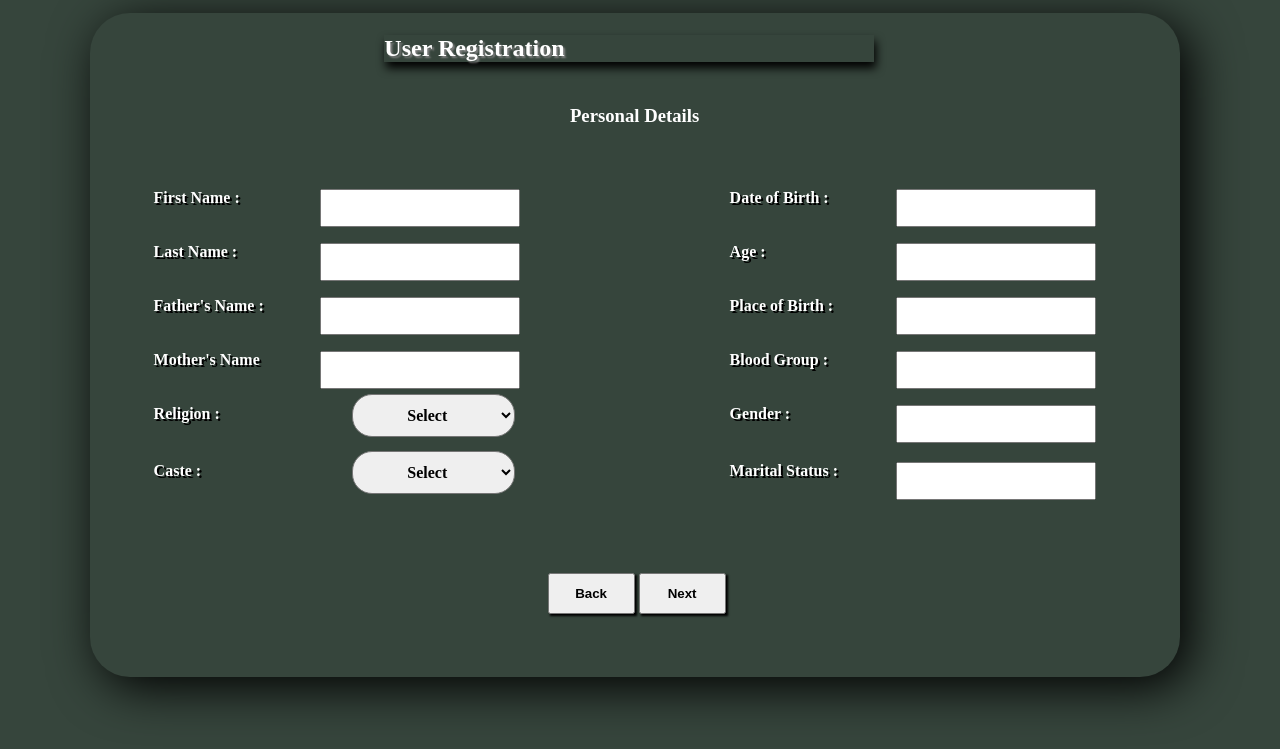
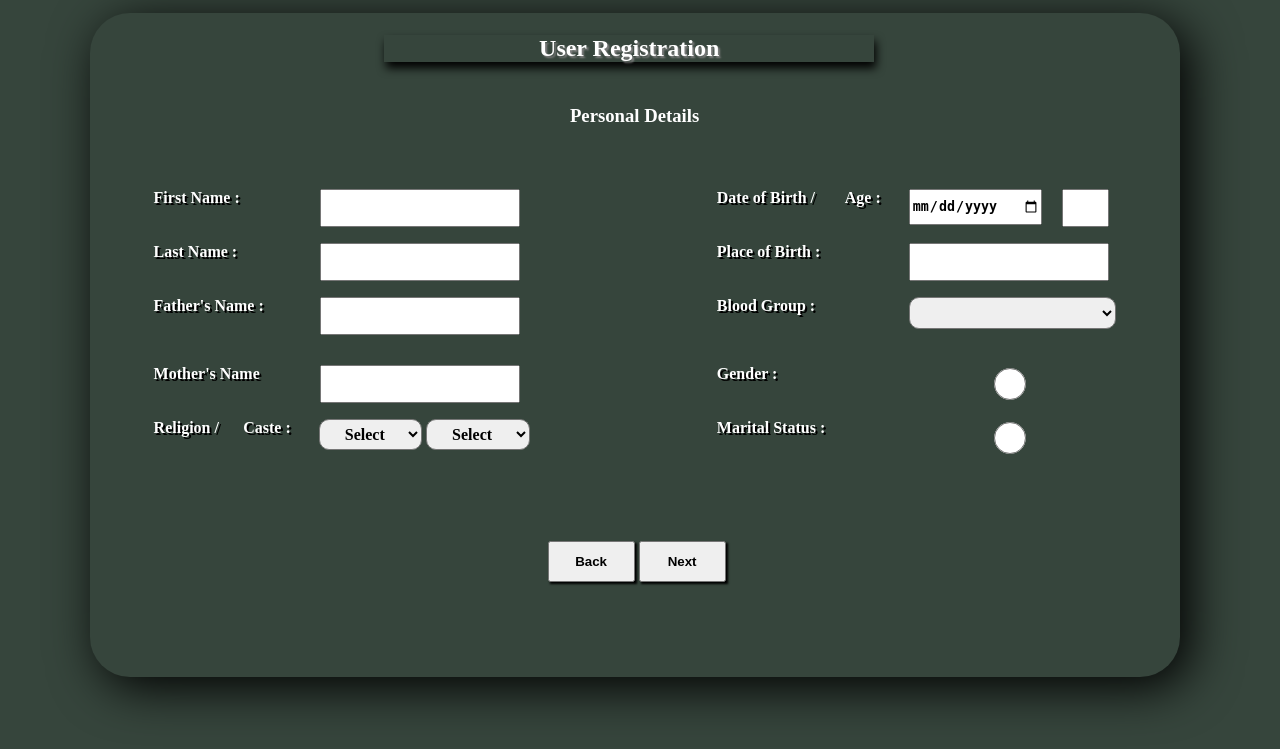
Before and after one commit to Shafi-Hub/vac-ppa, a Flask app: page /sign_up/ in a window 1280 px wide. Shown: the top 749 px of the page. Run offline with Flask 2, Linux system fonts and the light colour scheme; lists and menus that the app fills with data are empty.

Commit message:
signup page, personal information design radio button compleated

```diff
--- a/static/signup.css
+++ b/static/signup.css
@@ -14,6 +14,7 @@ body {
       margin-left: 27%;
       width: 45%;
       height: 7%;
+      text-align: center;
       box-shadow: 2px 6px 10px black;
 }
 
@@ -35,7 +36,7 @@ body {
      text-shadow: 2px 2px black;
      position: absolute;
      font-weight: bold;
-     left: 57%;
+     left: 56%;
 
  }
 
@@ -54,23 +55,23 @@ body {
      height: 4%;
      position: absolute;
      font-weight: bold;
-     left: 70%;
+     left: 71%;
      top: 10%
      margin: 1%;
 }
 
 .select_tab{
      font-family: Times New Roman;
-     width: 15%;
+     width: 9.5%;
      text-align: center;
-     padding: 1% 1%;
-     border-radius: 20px;
+     padding: .5% .5%;
+     border-radius: 10px;
      position: relative;
      top: 18%;
-     left: 25%;
+     left: 21%;
      font-weight: bold;
      font-size:  100%;
-     margin: -1%;
+     margin top: 1%;
 
 }
 
@@ -78,7 +79,7 @@ body {
 button{
       width: 8%;
       height: 6%;
-      padding: 1% 2%;
+      padding: 1% 1%;
       position: relative;
       top: 80%;
       left: 42%;
--- a/templates/signup.html
+++ b/templates/signup.html
@@ -17,21 +17,27 @@
                    <h3 style="text-align: center; color: white; margin: 4%;"> Personal Details</h3><br>
                    <label for='fname' id='fname_label' class="lbl"> First Name : </label>
                    <input type="text" id="fname" name="fname_input" class="txt">
-                   <label for='dob' id='dob_label' class="lbl2"> Date of Birth : </label>
-                   <input type="text" id="dob" name="dob_input" class="txt2"><br><br><br>
+                   <label for='dob' id='dob_label' class="lbl2"> Date of Birth / </label>
+                   <input type="date" id="dob" name="dob_input" class="txt2" style="width: 10%;">
+                   <label for='age' id='age_label' class="lbl2" style="left: 66%;"> Age : </label>
+                   <input type="text" id="age" name="dob_input" class="txt2" style="width: 3%; left: 83%;"><br><br><br>
                    <label for='lname' id='lname_label' class="lbl"> Last Name : </label>
                    <input type="text" id='lname' name="lname_input" class="txt">
-                   <label for='age' id='age_label' class="lbl2"> Age : </label>
-                   <input type="text" id="age" name="dob_input" class="txt2"><br><br><br>
+                   <label for='pob' id='pob_label' class="lbl2"> Place of Birth : </label>
+                   <input type="text" id='pob' name="pob_input" class="txt2"><br><br><br>
                    <label for='fath_name' id='fath_name_label' class="lbl"> Father's Name : </label>
                    <input type="text" id="fath_name" name="fath_name_input" class="txt">
-                   <label for='pob' id='pob_label' class="lbl2"> Place of Birth : </label>
-                   <input type="text" id='pob' name="pob_input" class="txt2"><br><br><br>
+                   <label for='bloodgrp' id='bloodgrp_label' class="lbl2"> Blood Group : </label>
+                   <select id="bloodgrp" name="bloodgrp_input" class="select_tab" style="left: 75.25%; width: 19%; padding: .5% .1%;">
+
+                   </select><br><br><br>
                    <label for='moth_name' id='moth_name_labl' class="lbl"> Mother's Name </label>
                    <input type="text" id="moth_name" name="moth_name_input" class="txt">
-                   <label for='bloodgrp' id='bloodgrp_label' class="lbl2"> Blood Group : </label>
-                   <input type="text" id="bloodgrp" name="bloodgrp_input" class="txt2"><br><br><br>
-                   <label for='religion' id='religion_label' class="lbl"> Religion : </label>
+                   <label for='gender' id='gender_label' class="lbl2"> Gender : </label>
+                   <input type="radio" id="gender" name="gender_input" class="txt2"><br><br><br>
+
+
+                   <label for='religion' id='religion_label' class="lbl" > Religion / </label>
                      <select name="religion_select" id="religion" class="select_tab">
                          <option> Select </option>
                          <option value="ISLAM">Islam</option>
@@ -39,10 +45,8 @@
                          <option value="CHRISTIAN">Christian</option>
                          <option value="OTHERS">Others</option>
                      </select>
-                   <label for='gender' id='gender_label' class="lbl2"> Gender : </label>
-                   <input type="text" id="gender" name="gender_input" class="txt2"><br><br><br>
-                   <label for='caste' id='caste_label' class="lbl"> Caste : </label>
-                      <select name="caste_select" id="caste" class="select_tab">
+                   <label for='caste' id='caste_label' class="lbl" style="left: 19%;"> Caste : </label>
+                      <select name="caste_select" id="caste" class="select_tab" style="left: 21%;">
                          <option> Select </option>
                          <option value="MUSLIM"> Muslim </option>
                          <option value="NAIR"> Nair</option>
@@ -50,7 +54,7 @@
                          <option value="OTHERs">Others</option>
                       </select>
                    <label for='maritalstatus' id='maritalstatus_label' class="lbl2"> Marital Status : </label>
-                   <input type="text" id="maritalstatus" name="maritalstatus_input" class="txt2"><br><br><br>
+                   <input type="radio" id="maritalstatus" name="maritalstatus_input" class="txt2"><br><br><br>
                    <button type="submit" id="back" formaction="{{ url_for('home_page_') }}" name="back_btn"> Back</button>
                    <button type="submit" id="next" name="next_btn"> Next </button>
                 </form>
```
